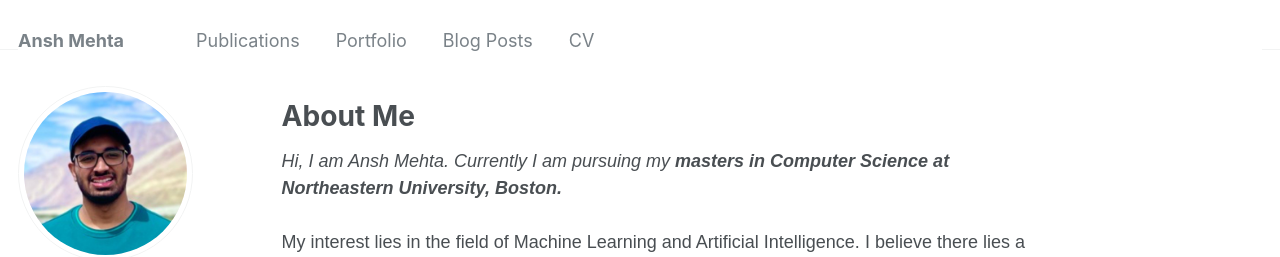
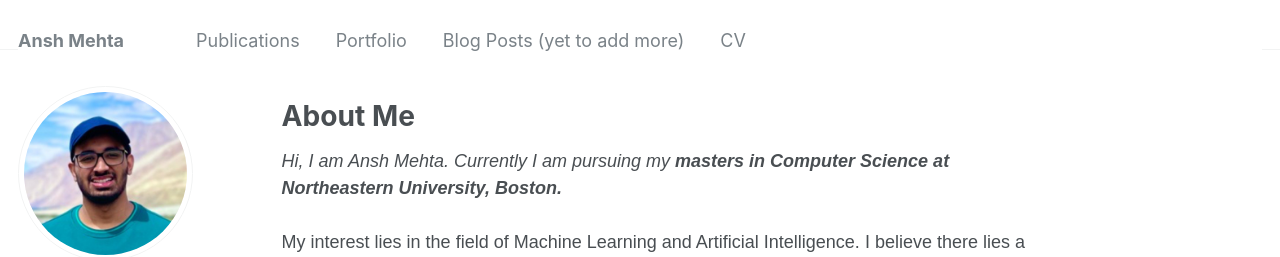
Before and after one commit to anshmehtamm/anshmehtamm.github.io, a Jekyll site: the page built from _pages/about.html, in a window 1280 px wide. Shown: the top 257 px of the page. Built offline with Jekyll 4.4.1, drawn with Linux system fonts in a browser that asks for light colours; some web fonts are replaced.

Commit message:
Update navigation.yml

```diff
--- a/_data/navigation.yml
+++ b/_data/navigation.yml
@@ -6,7 +6,7 @@ main:
   - title: "Portfolio"
     url: /portfolio/
 
-  - title: "Blog Posts"
+  - title: "Blog Posts (yet to add more)"
     url: /year-archive/
 
   - title: "CV"
```
